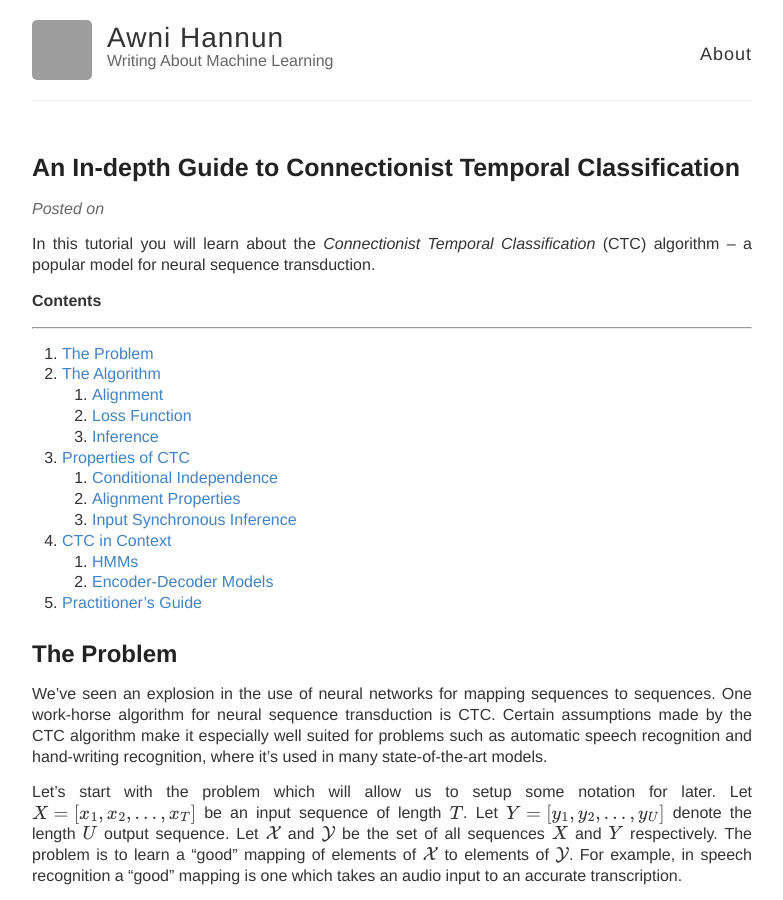
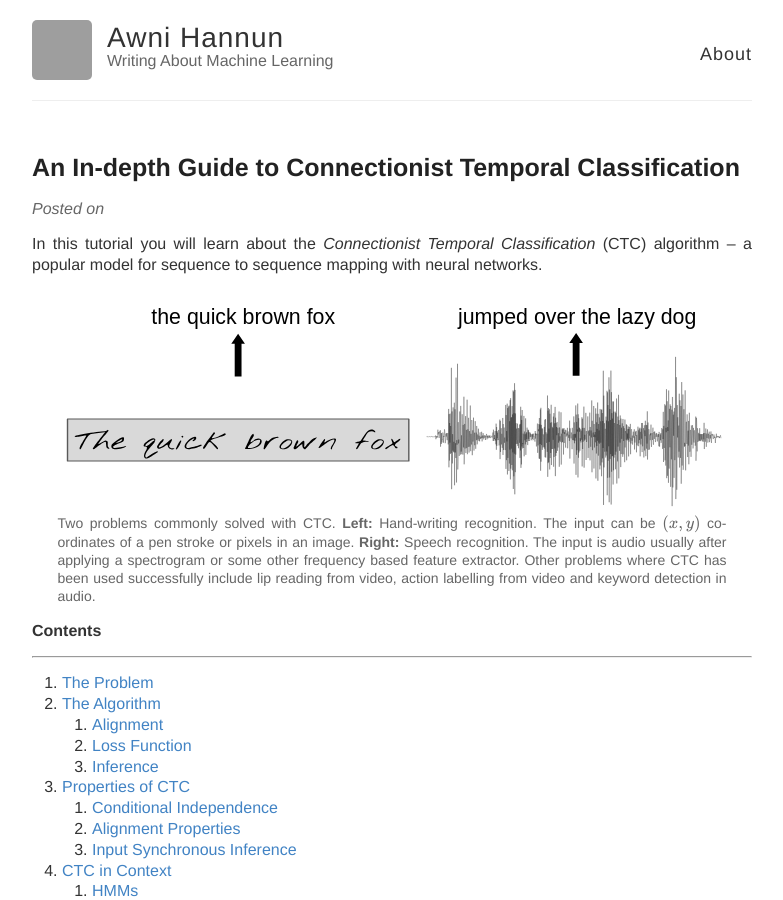
Before and after one commit to awni/awni.github.io, a Jekyll site: the page built from ctc-draft.md, in a window 1280 px wide and 900 px high. Shown: the whole window, without its empty margins (248-1031 px from the left). Built offline with Jekyll 4.4.1, drawn with Linux system fonts in a browser that asks for light colours; formulas are drawn with MathJax 3; comment, search, counter and statistics services are not loaded; grey boxes are pictures that could not be loaded.

Commit message:
intro pic

```diff
--- a/ctc-draft.md
+++ b/ctc-draft.md
@@ -5,8 +5,20 @@ mathjax: true
 ---
 
 In this tutorial you will learn about the *Connectionist Temporal
-Classification* (CTC) algorithm -- a popular model for neural sequence
-transduction.
+Classification* (CTC) algorithm -- a popular model for sequence to sequence
+mapping with neural networks.
+
+<div style="border:1px;" class="figure">
+<img src="{{ site.base_url }}/images/ctc/problems.svg" />
+<div class="caption" markdown="span">
+Two problems commonly solved with CTC. **Left:** Hand-writing recognition. The
+input can be $$(x,y)$$ co-ordinates of a pen stroke or pixels in an image.
+**Right:** Speech recognition. The input is audio usually after applying a
+spectrogram or some other frequency based feature extractor. Other problems
+where CTC has been used successfully include lip reading from video, action
+labelling from video and keyword detection in audio.
+</div>
+</div>
 
 **Contents**
 
```
Also changed, not shown: images/ctc/problems.svg (added).
